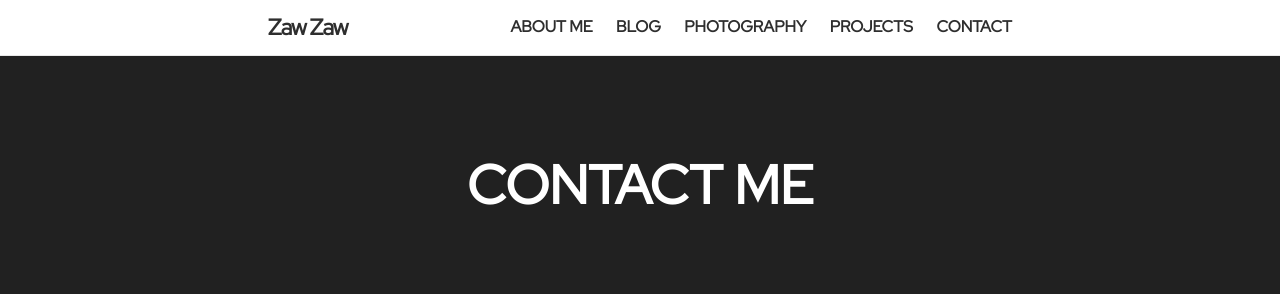
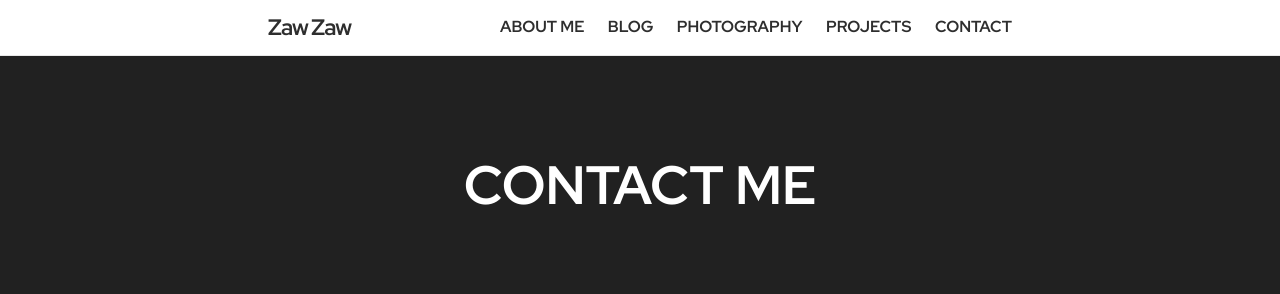
Before and after one commit to zawzaww/zawzaww.github.io, a Jekyll site: the page built from contact.html, in a window 1280 px wide. Shown: the top 294 px of the page. Built offline with Jekyll 4.4.1, drawn with Linux system fonts in a browser that asks for light colours; some web fonts are replaced.

Commit message:
layouts: sass: update Red Hat Display font with various fontweights

```diff
--- a/_layouts/default.html
+++ b/_layouts/default.html
@@ -55,7 +55,7 @@
     <link rel="icon" type="image/png" href="https://s20.postimg.cc/lie7on02l/purez.png">
     <meta name="robots" content="noarchive">
 
-    <link href="https://fonts.googleapis.com/css2?family=Red+Hat+Display&display=swap" rel="stylesheet" type='text/css'>
+    <link href="https://fonts.googleapis.com/css2?family=Red+Hat+Display:wght@400;500;700;900&display=swap" rel="stylesheet" type='text/css'>
     <link rel="stylesheet" href='https://mmwebfonts.comquas.com/fonts/?font=pyidaungsu' />
     <link rel="stylesheet" href="{{ '/assets/css/style.css?v=' | append: site.github.build_revision | relative_url }}">
   </head>
--- a/_sass/normalize.scss
+++ b/_sass/normalize.scss
@@ -150,6 +150,11 @@
 
 h4 {
   font-size: 20px;
+  font-weight: bold;
+}
+
+h5 {
+  font-size: 17px;
   font-weight: bold;
 }
 
```
